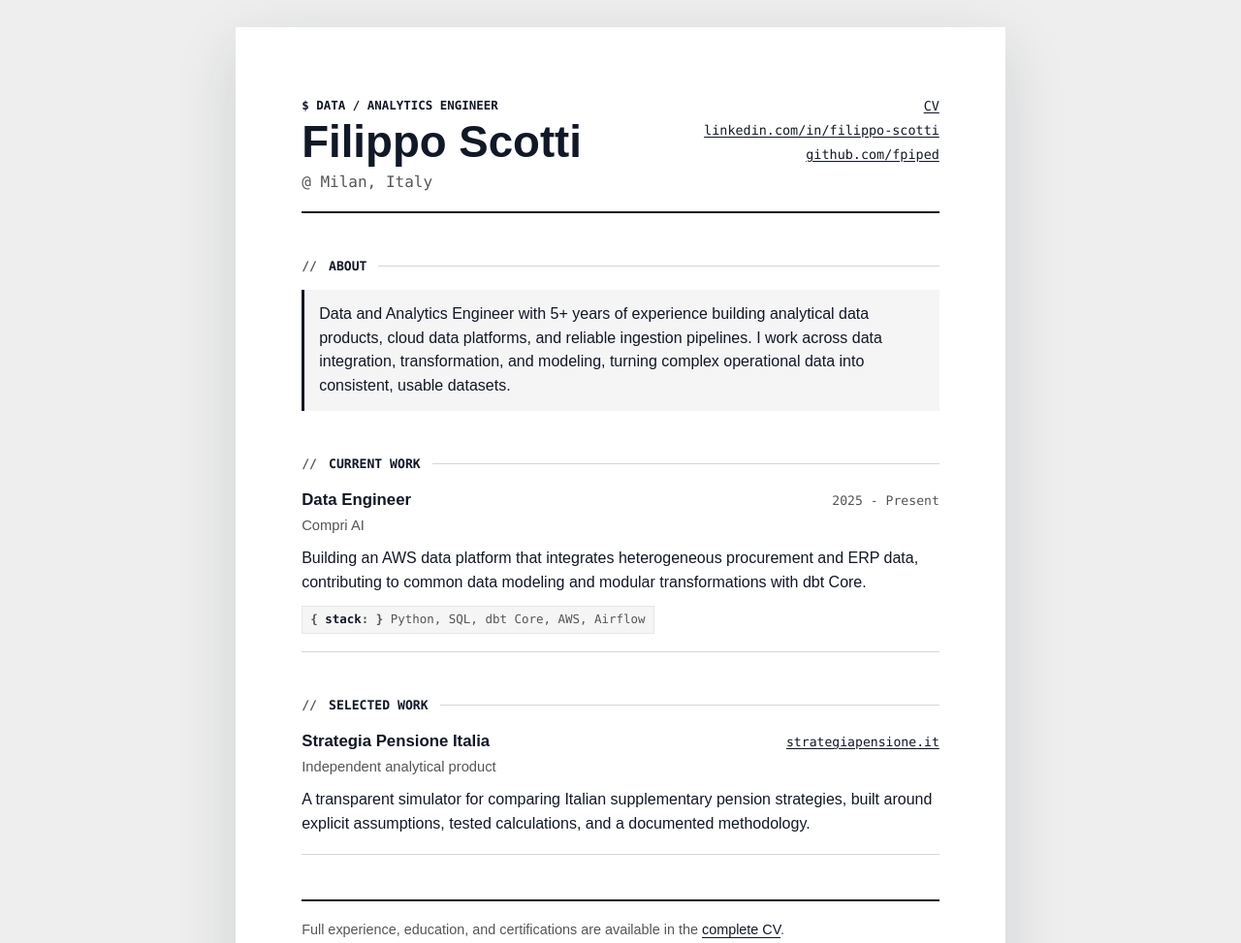
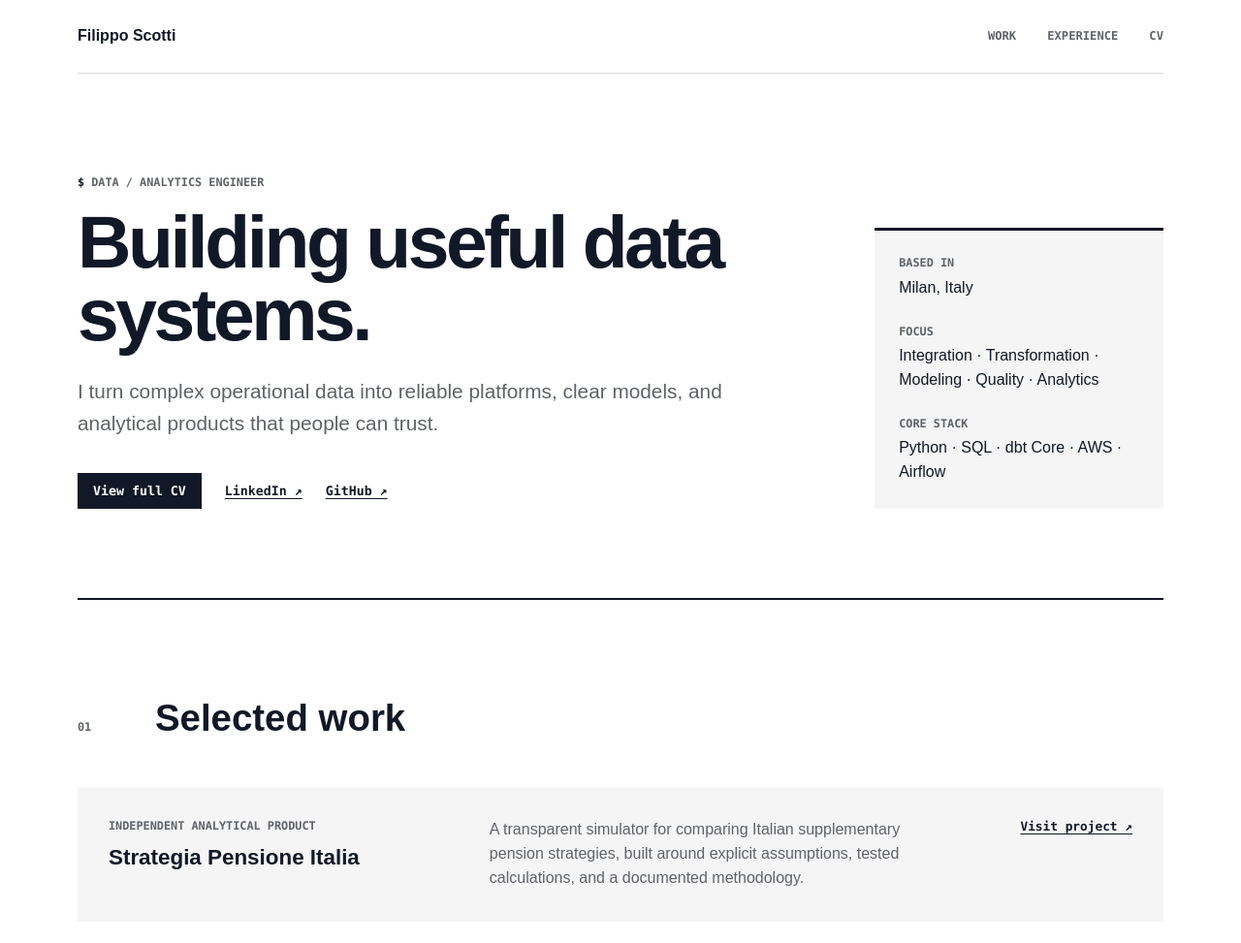
Before and after one commit to fpiped/fpiped.github.io, a plain HTML site: page index.html in a window 1280 px wide. Shown: the top 973 px of the page at 97% size. Drawn offline with Linux system fonts and the light colour scheme.

Commit message:
Balance portfolio layout for the web

```diff
--- a/index.html
+++ b/index.html
@@ -14,75 +14,97 @@
     <meta property="og:image:alt" content="Filippo Scotti - Data / Analytics Engineer">
     <meta name="twitter:card" content="summary_large_image">
     <meta name="twitter:image" content="https://fpiped.github.io/og.png">
-    <meta name="theme-color" content="#ffffff">
+    <meta name="theme-color" content="#f5f5f5">
     <link rel="stylesheet" href="styles.css">
   </head>
   <body>
-    <main class="page">
-      <header class="hero">
-        <div>
-          <p class="eyebrow">Data / Analytics Engineer</p>
-          <h1>Filippo Scotti</h1>
-          <p class="location">Milan, Italy</p>
-        </div>
-        <nav class="links" aria-label="Professional links">
+    <header class="site-header">
+      <a class="name" href="#top">Filippo Scotti</a>
+      <nav aria-label="Primary navigation">
+        <a href="#work">Work</a>
+        <a href="#experience">Experience</a>
         <a href="cv/">CV</a>
-          <a href="https://www.linkedin.com/in/filippo-scotti">linkedin.com/in/filippo-scotti</a>
-          <a href="https://github.com/fpiped">github.com/fpiped</a>
       </nav>
     </header>
 
-      <section class="section" aria-labelledby="about">
-        <h2 id="about">About</h2>
-        <p class="summary">
-          Data and Analytics Engineer with 5+ years of experience building
-          analytical data products, cloud data platforms, and reliable ingestion
-          pipelines. I work across data integration, transformation, and
-          modeling, turning complex operational data into consistent, usable
-          datasets.
+    <main id="top">
+      <section class="hero" aria-labelledby="hero-title">
+        <div class="hero-main">
+          <p class="eyebrow">Data / Analytics Engineer</p>
+          <h1 id="hero-title">Building useful data systems.</h1>
+          <p class="intro">
+            I turn complex operational data into reliable platforms, clear
+            models, and analytical products that people can trust.
           </p>
+          <div class="primary-links">
+            <a class="button" href="cv/">View full CV</a>
+            <a href="https://www.linkedin.com/in/filippo-scotti">LinkedIn ↗</a>
+            <a href="https://github.com/fpiped">GitHub ↗</a>
+          </div>
+        </div>
+        <aside class="profile-note">
+          <p class="label">Based in</p>
+          <p>Milan, Italy</p>
+          <p class="label">Focus</p>
+          <p>Integration · Transformation · Modeling · Quality · Analytics</p>
+          <p class="label">Core stack</p>
+          <p>Python · SQL · dbt Core · AWS · Airflow</p>
+        </aside>
       </section>
 
-      <section class="section" aria-labelledby="current-work">
-        <h2 id="current-work">Current work</h2>
-        <article class="entry">
-          <header class="entry-header">
+      <section class="work section" id="work" aria-labelledby="work-title">
+        <header class="section-title">
+          <p>01</p>
+          <h2 id="work-title">Selected work</h2>
+        </header>
+        <article class="project">
           <div>
-              <h3>Data Engineer</h3>
-              <p>Compri AI</p>
+            <p class="label">Independent analytical product</p>
+            <h3>Strategia Pensione Italia</h3>
           </div>
-            <time>2025 - Present</time>
-          </header>
-          <p>
-            Building an AWS data platform that integrates heterogeneous
-            procurement and ERP data, contributing to common data modeling and
-            modular transformations with dbt Core.
-          </p>
-          <p class="stack"><strong>stack</strong> Python, SQL, dbt Core, AWS, Airflow</p>
-        </article>
-      </section>
-
-      <section class="section" aria-labelledby="selected-work">
-        <h2 id="selected-work">Selected work</h2>
-        <article class="entry">
-          <header class="entry-header">
-            <div>
-              <h3>Strategia Pensione Italia</h3>
-              <p>Independent analytical product</p>
-            </div>
-            <a href="https://strategiapensione.it/">strategiapensione.it</a>
-          </header>
           <p>
             A transparent simulator for comparing Italian supplementary pension
             strategies, built around explicit assumptions, tested calculations,
             and a documented methodology.
           </p>
+          <a href="https://strategiapensione.it/">Visit project ↗</a>
         </article>
       </section>
 
+      <section class="section" id="experience" aria-labelledby="experience-title">
+        <header class="section-title">
+          <p>02</p>
+          <h2 id="experience-title">Experience</h2>
+        </header>
+        <div class="experience-list">
+          <article>
+            <time>2025 — Present</time>
+            <div><h3>Compri AI</h3><p>Data Engineer</p></div>
+            <p>AWS data platform, heterogeneous source integration, common data modeling, and dbt Core transformations.</p>
+          </article>
+          <article>
+            <time>2023 — 2025</time>
+            <div><h3>illimity / Altermaind</h3><p>Data Engineer</p></div>
+            <p>Lakehouse components, operational and analytical modeling, ETL, and CDC.</p>
+          </article>
+          <article>
+            <time>2022 — 2023</time>
+            <div><h3>NTT DATA</h3><p>Data Engineer</p></div>
+            <p>Large-scale batch and streaming ingestion for complex legacy data.</p>
+          </article>
+          <article>
+            <time>2020 — 2022</time>
+            <div><h3>GroupM</h3><p>Data Analyst</p></div>
+            <p>Automated analytical models and reporting across five advertising platforms.</p>
+          </article>
+        </div>
+        <a class="cv-link" href="cv/">Full experience, education, and certifications →</a>
+      </section>
+    </main>
+
     <footer>
-        <p>Full experience, education, and certifications are available in the <a href="cv/">complete CV</a>.</p>
+      <p>Filippo Scotti · Data / Analytics Engineer</p>
+      <p><a href="https://www.linkedin.com/in/filippo-scotti">LinkedIn</a> · <a href="https://github.com/fpiped">GitHub</a></p>
     </footer>
-    </main>
   </body>
 </html>
--- a/styles.css
+++ b/styles.css
@@ -1,115 +1,90 @@
 :root {
   --ink: #111827;
-  --muted: #555555;
+  --muted: #5f6368;
   --soft: #f5f5f5;
-  --line: #d6d6d6;
+  --line: #d8d8d8;
   --paper: #ffffff;
-  --screen: #eeeeee;
   --mono: "SFMono-Regular", "Cascadia Code", "Roboto Mono", Consolas, "Liberation Mono", Menlo, monospace;
   --sans: Arial, Helvetica, sans-serif;
 }
 
 * { box-sizing: border-box; }
+html { scroll-behavior: smooth; }
+body { margin: 0; color: var(--ink); background: var(--paper); font-family: var(--sans); line-height: 1.55; }
+a { color: inherit; text-underline-offset: .2em; }
+.site-header, main, footer { width: min(1120px, calc(100% - 48px)); margin-inline: auto; }
 
-html {
-  color: var(--ink);
-  background: var(--screen);
-  font-family: var(--sans);
-  font-size: 16px;
-  line-height: 1.55;
+.site-header {
+  display: flex;
+  align-items: center;
+  justify-content: space-between;
+  min-height: 76px;
+  border-bottom: 1px solid var(--line);
 }
 
-body { margin: 0; }
-a { color: var(--ink); text-underline-offset: .18em; }
-
-.page {
-  width: min(100%, 210mm);
-  min-height: 297mm;
-  margin: 28px auto;
-  padding: 19mm 18mm;
-  background: var(--paper);
-  box-shadow: 0 20px 60px rgb(23 32 51 / 14%);
-}
+.name { font-weight: 800; text-decoration: none; }
+nav { display: flex; gap: 32px; }
+nav a { color: var(--muted); font: 700 .76rem/1 var(--mono); text-decoration: none; text-transform: uppercase; }
+nav a:hover, nav a:focus-visible { color: var(--ink); }
 
 .hero {
-  display: flex;
-  align-items: flex-start;
-  justify-content: space-between;
-  gap: 24px;
-  padding-bottom: 18px;
+  display: grid;
+  grid-template-columns: minmax(0, 1.55fr) minmax(280px, .65fr);
+  gap: clamp(48px, 9vw, 112px);
+  align-items: end;
+  padding: 104px 0 92px;
   border-bottom: 2px solid var(--ink);
 }
 
-.eyebrow {
-  margin: 0 0 6px;
-  font: 700 .78rem/1.4 var(--mono);
+.eyebrow, .label, .section-title > p {
+  margin: 0;
+  color: var(--muted);
+  font: 700 .74rem/1.4 var(--mono);
   text-transform: uppercase;
 }
 
-.eyebrow::before { content: "$ "; }
-h1, h2, h3, p { margin-top: 0; }
-h1 { margin-bottom: 5px; font-size: 2.85rem; line-height: 1.04; }
-.location { margin: 0; color: var(--muted); font: 1rem/1.5 var(--mono); }
-.location::before { content: "@ "; }
+.eyebrow::before { content: "$ "; color: var(--ink); }
+h1 { max-width: 760px; margin: 15px 0 25px; font-size: clamp(3.3rem, 6vw, 5.6rem); line-height: .98; letter-spacing: -.045em; }
+.intro { max-width: 690px; margin: 0; color: var(--muted); font-size: clamp(1.05rem, 1.8vw, 1.3rem); line-height: 1.6; }
+.primary-links { display: flex; flex-wrap: wrap; align-items: center; gap: 24px; margin-top: 34px; font: 700 .83rem/1 var(--mono); }
+.button { padding: 12px 16px; color: white; background: var(--ink); text-decoration: none; }
+.profile-note { padding: 25px; background: var(--soft); border-top: 3px solid var(--ink); }
+.profile-note p { margin: 0; }
+.profile-note .label:not(:first-child) { margin-top: 24px; }
+.profile-note .label { margin-bottom: 5px; }
 
-.links {
-  display: flex;
-  flex-direction: column;
-  gap: 5px;
-  min-width: 245px;
-  font: .84rem/1.5 var(--mono);
-  text-align: right;
+.section { padding: 92px 0; border-bottom: 1px solid var(--line); }
+.section-title { display: grid; grid-template-columns: 80px 1fr; align-items: baseline; margin-bottom: 42px; }
+.section-title h2 { margin: 0; font-size: clamp(1.8rem, 3vw, 2.5rem); }
+.project { display: grid; grid-template-columns: minmax(240px, .85fr) minmax(280px, 1.25fr) auto; gap: clamp(30px, 5vw, 70px); align-items: start; padding: 32px; background: var(--soft); }
+.project h3 { margin: 7px 0 0; font-size: 1.4rem; }
+.project > p { margin: 0; color: var(--muted); }
+.project > a { font: 700 .8rem/1.4 var(--mono); white-space: nowrap; }
+
+.experience-list { border-top: 1px solid var(--ink); }
+.experience-list article { display: grid; grid-template-columns: 150px 240px 1fr; gap: 28px; padding: 25px 0; border-bottom: 1px solid var(--line); }
+.experience-list time { color: var(--muted); font: 700 .75rem/1.5 var(--mono); }
+.experience-list h3 { margin: 0 0 2px; font-size: 1.02rem; }
+.experience-list div p, .experience-list > article > p { margin: 0; color: var(--muted); }
+.experience-list div p { font-size: .88rem; }
+.cv-link { display: inline-block; margin-top: 30px; font-weight: 700; }
+
+footer { display: flex; justify-content: space-between; gap: 24px; padding: 34px 0 48px; color: var(--muted); font: 700 .72rem/1.5 var(--mono); text-transform: uppercase; }
+footer p { margin: 0; }
+
+@media (max-width: 760px) {
+  .site-header, main, footer { width: min(100% - 32px, 1120px); }
+  .site-header { min-height: 66px; }
+  nav { gap: 15px; }
+  nav a { font-size: .68rem; }
+  .hero { grid-template-columns: 1fr; gap: 48px; padding: 72px 0 58px; }
+  h1 { font-size: clamp(3.15rem, 15vw, 4.5rem); }
+  .section { padding: 68px 0; }
+  .section-title { grid-template-columns: 42px 1fr; }
+  .project { grid-template-columns: 1fr; gap: 22px; padding: 24px; }
+  .experience-list article { grid-template-columns: 1fr; gap: 8px; }
+  footer { display: block; }
+  footer p + p { margin-top: 8px; }
 }
 
-.section { margin-top: 46px; }
-
-h2 {
-  display: flex;
-  align-items: center;
-  gap: 12px;
-  margin-bottom: 16px;
-  font: 700 .82rem/1.3 var(--mono);
-  text-transform: uppercase;
-}
-
-h2::before { content: "//"; color: var(--muted); }
-h2::after { content: ""; height: 1px; flex: 1; background: var(--line); }
-
-.summary {
-  margin-bottom: 0;
-  padding: 13px 15px;
-  border-left: 3px solid var(--ink);
-  background: var(--soft);
-}
-
-.entry { padding-bottom: 18px; border-bottom: 1px solid var(--line); }
-.entry-header { display: flex; align-items: baseline; justify-content: space-between; gap: 24px; margin-bottom: 10px; }
-.entry-header h3 { margin-bottom: 2px; font-size: 1.05rem; }
-.entry-header p, .entry-header time { margin-bottom: 0; color: var(--muted); font-size: .92rem; }
-.entry-header time, .entry-header > a { flex: 0 0 auto; font: .82rem/1.5 var(--mono); }
-.entry > p:not(.stack) { margin-bottom: 0; }
-
-.stack {
-  display: inline-block;
-  margin: 12px 0 0;
-  padding: 4px 8px;
-  color: var(--muted);
-  border: 1px solid #e7e7e7;
-  background: var(--soft);
-  font: .78rem/1.5 var(--mono);
-}
-
-.stack strong { color: var(--ink); }
-.stack strong::before { content: "{ "; color: var(--muted); }
-.stack strong::after { content: ": }"; color: var(--muted); }
-
-footer { margin-top: 46px; padding-top: 18px; border-top: 2px solid var(--ink); color: var(--muted); font-size: .9rem; }
-footer p { margin-bottom: 0; }
-
-@media (max-width: 760px) {
-  .page { min-height: auto; margin: 0; padding: 28px 20px; box-shadow: none; }
-  .hero, .entry-header { display: block; }
-  .links { margin-top: 16px; min-width: 0; text-align: left; }
-  h1 { font-size: 2.05rem; }
-  .entry-header time, .entry-header > a { display: block; margin-top: 4px; }
-}
+@media (prefers-reduced-motion: reduce) { html { scroll-behavior: auto; } }
```
Lines whose indentation alone changed are shown as unchanged.
